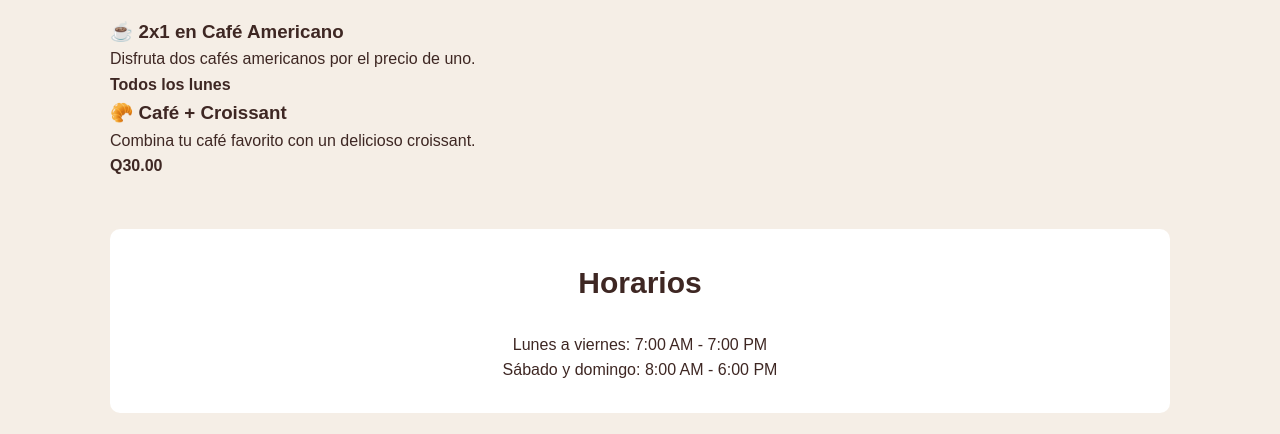
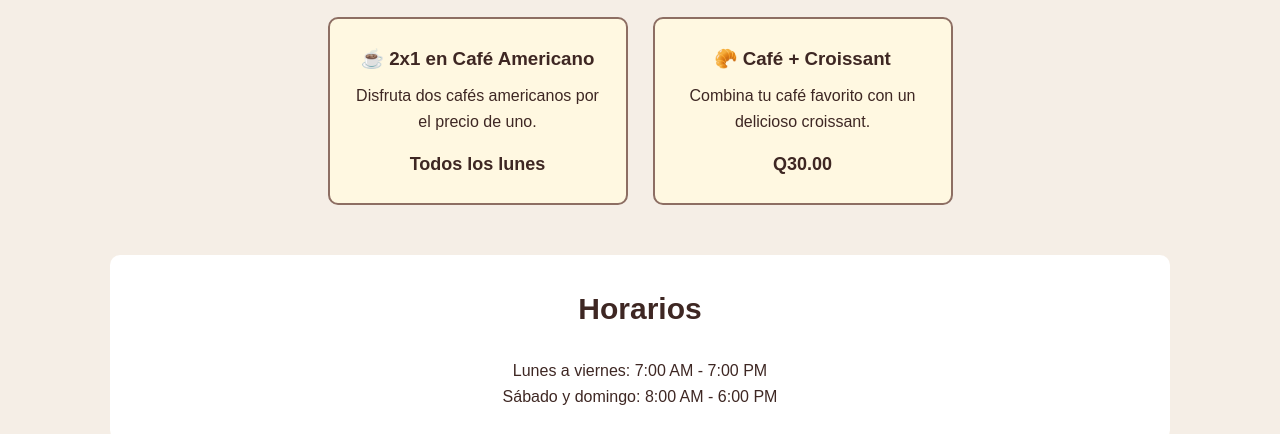
Before and after one commit to joseivan28gc/CafeGitano, a plain HTML site: page index.html in a window 1280 px wide. Shown: the part 666-1100 px from the top of the page. Drawn offline with Linux system fonts and the light colour scheme.

Commit message:
Agrega estilos a las promociones

```diff
--- a/estilos.css
+++ b/estilos.css
@@ -92,3 +92,29 @@ footer {
     text-align: center;
     padding: 20px;
 }
+
+.promociones {
+    display: flex;
+    gap: 25px;
+    justify-content: center;
+    flex-wrap: wrap;
+}
+
+.promocion {
+    background-color: #fff8e1;
+    border: 2px solid #8d6e63;
+    width: 300px;
+    padding: 25px;
+    text-align: center;
+    border-radius: 10px;
+}
+
+.promocion h3 {
+    margin-bottom: 10px;
+}
+
+.promocion strong {
+    display: block;
+    margin-top: 15px;
+    font-size: 18px;
+}
```
